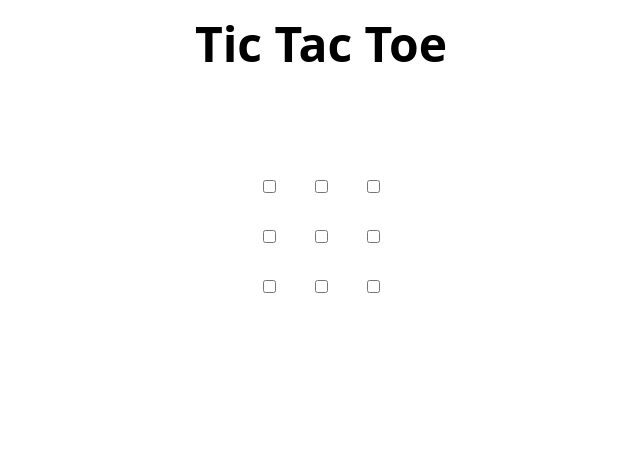
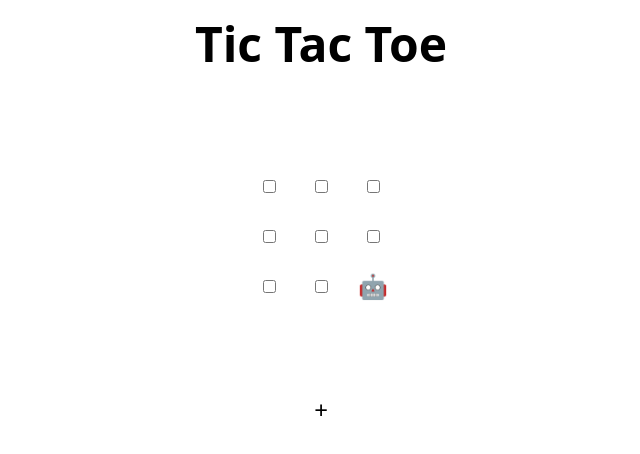
Before and after one commit to MargeWmp/skills-review-pull-requests, a plain HTML site: page index.html in a window 1280 px wide. Shown: the whole page, without its empty margins (319-959 px from the left). Drawn offline with Linux system fonts and the light colour scheme.

Commit message:
Update index.html

```diff
--- a/index.html
+++ b/index.html
@@ -49,8 +49,7 @@
 
 <h2 hidden>Game over, refresh to play again 🧑‍💻 🤖!</h2>
 
-<script>
-   +
++<script>
  // Initialization
   const boxes = Array.from(document.querySelectorAll("td"));
   const inputs = Array.from(document.querySelectorAll("[type=checkbox]"));
```
